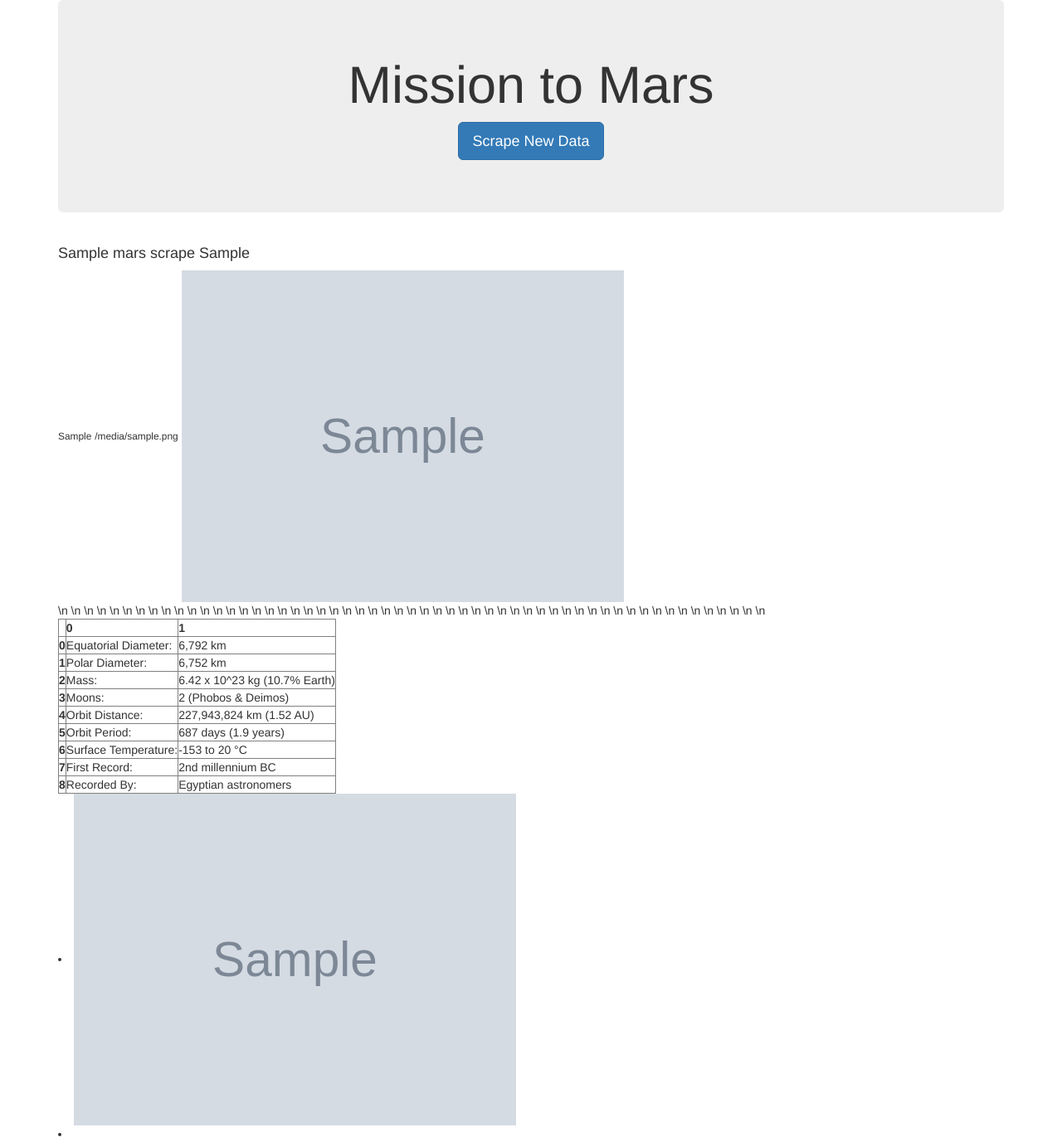
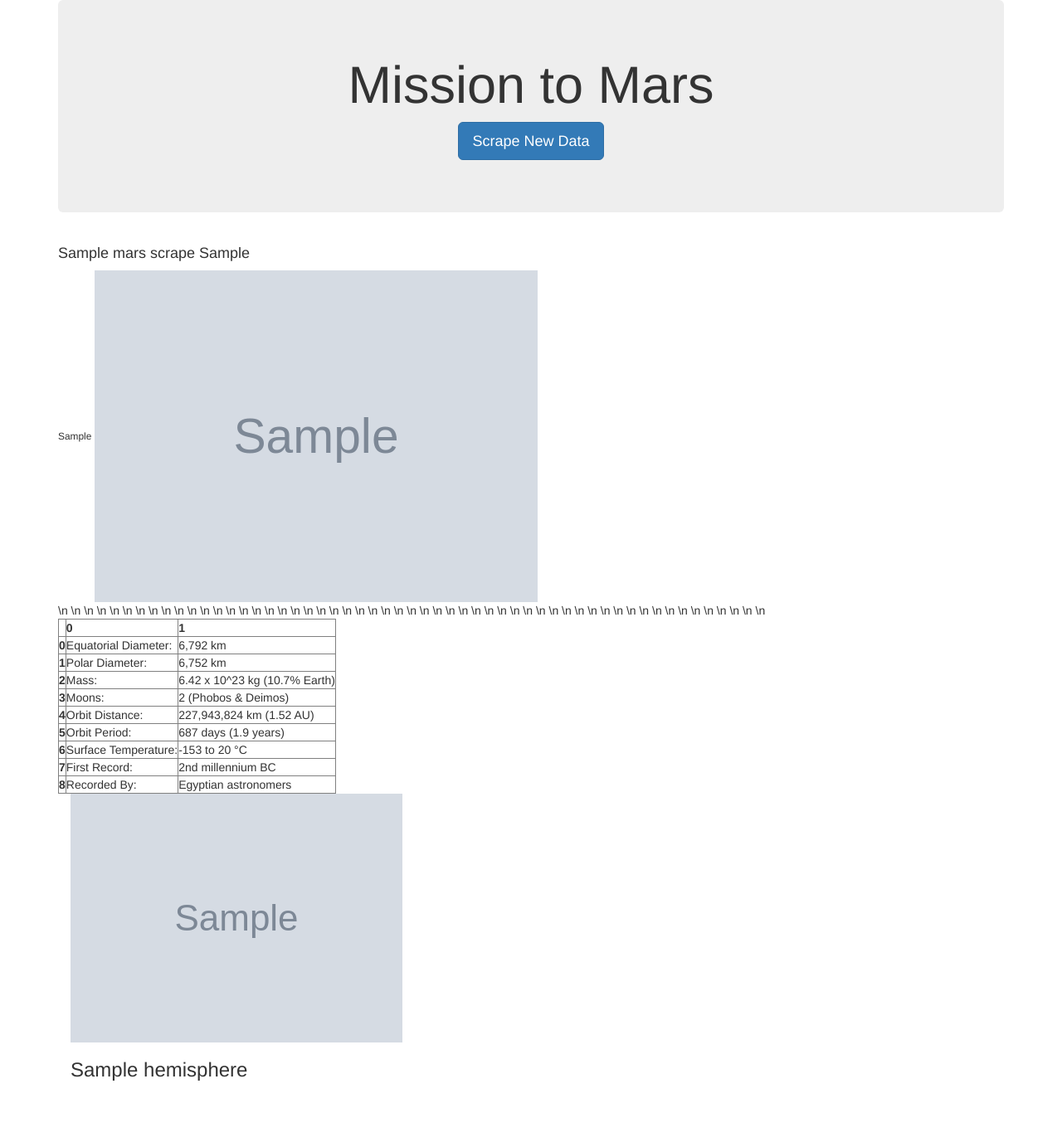
Before and after one commit to avangemert/mission-to-mars, a Flask app: page / in a window 1280 px wide. Shown: the whole page at 83% size. After the commit the page ends 1303 px from the top, so only its background shows below. Run offline with Flask 2, Linux system fonts and the light colour scheme; grey boxes marked "Sample" are stand-in pictures; a database or web service that is not in the repository returns one stand-in record (values such as "Sample title"); some libraries are stand-ins or nearby versions.

Commit message:
first commit

```diff
--- a/templates/index.html
+++ b/templates/index.html
@@ -24,13 +24,22 @@
         <small></small>
         <small>{{mars_scrape.mars_weather}}</small>
         <small></small>
-        <small>{{mars_scrape.hemisphere_image_urls}}</small>
+
         <img height = 400px target="_blank" src={{mars_scrape.featured_image_url}} alt="Featured Mars Image">
         <table>
           <table border="1" class="dataframe">\n  <thead>\n    <tr style="text-align: right;">\n      <th></th>\n      <th>0</th>\n      <th>1</th>\n    </tr>\n  </thead>\n  <tbody>\n    <tr>\n      <th>0</th>\n      <td>Equatorial Diameter:</td>\n      <td>6,792 km</td>\n    </tr>\n    <tr>\n      <th>1</th>\n      <td>Polar Diameter:</td>\n      <td>6,752 km</td>\n    </tr>\n    <tr>\n      <th>2</th>\n      <td>Mass:</td>\n      <td>6.42 x 10^23 kg (10.7% Earth)</td>\n    </tr>\n    <tr>\n      <th>3</th>\n      <td>Moons:</td>\n      <td>2 (Phobos &amp; Deimos)</td>\n    </tr>\n    <tr>\n      <th>4</th>\n      <td>Orbit Distance:</td>\n      <td>227,943,824 km (1.52 AU)</td>\n    </tr>\n    <tr>\n      <th>5</th>\n      <td>Orbit Period:</td>\n      <td>687 days (1.9 years)</td>\n    </tr>\n    <tr>\n      <th>6</th>\n      <td>Surface Temperature:</td>\n      <td>-153 to 20 °C</td>\n    </tr>\n    <tr>\n      <th>7</th>\n      <td>First Record:</td>\n      <td>2nd millennium BC</td>\n    </tr>\n    <tr>\n      <th>8</th>\n      <td>Recorded By:</td>\n      <td>Egyptian astronomers</td>\n    </tr>\n  </tbody>\n</table>
         </table>
-        <li><img height = 400px target="_blank" src={{mars_scrape.hemisphere_image_urls.img_url}} alt="Featured Mars Image"></li>
-        <li></li>
+
+        {% for hemisphere in mars_scrape.hemisphere_image_urls %}
+          <div class="col-md-6">
+              <img src={{hemisphere["img_url"]}}>
+              <h3>{{hemisphere["title"]}}</h3>
+        {% endfor %}
+
+
+
+        </div>
+
 
       </div>
     </div>
```
